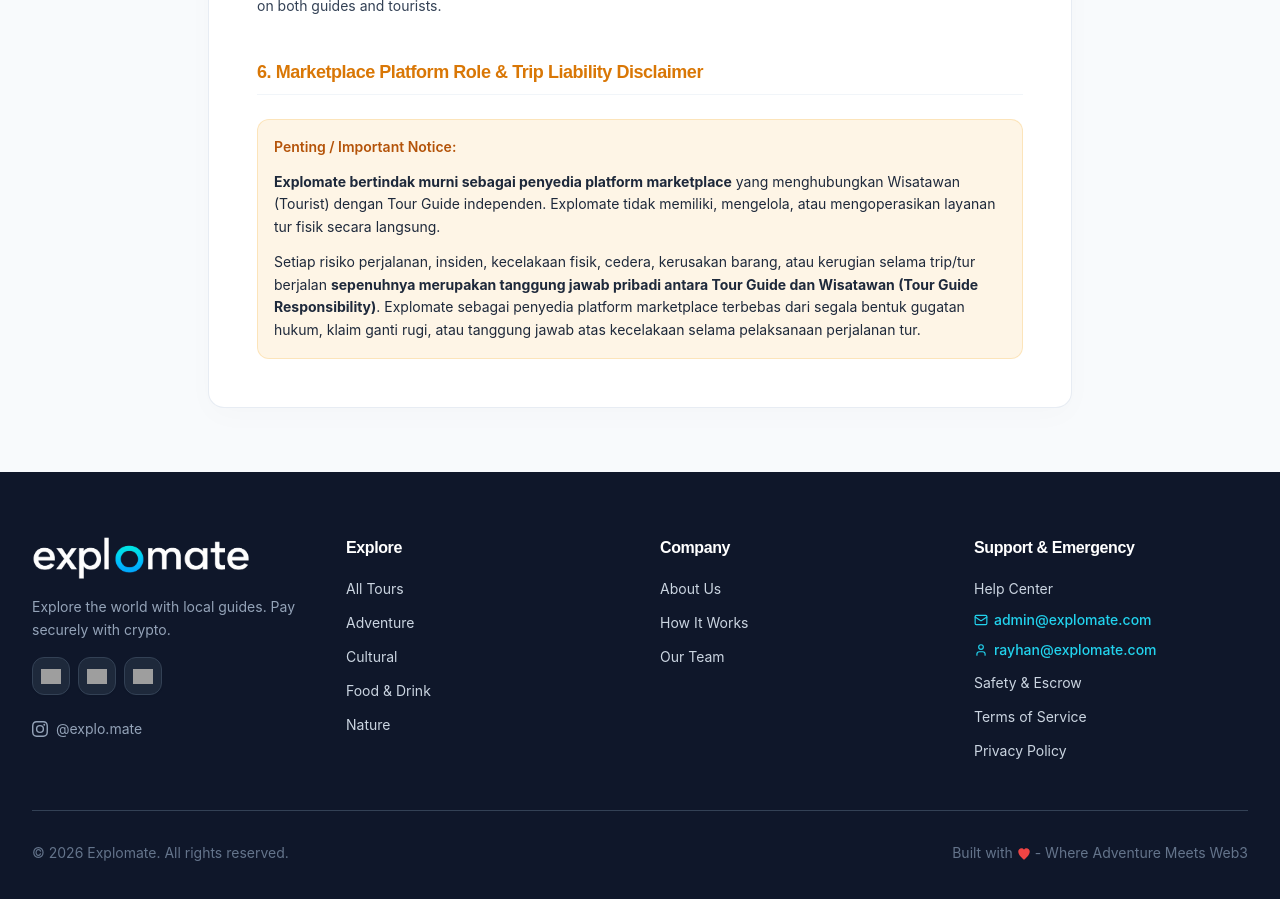
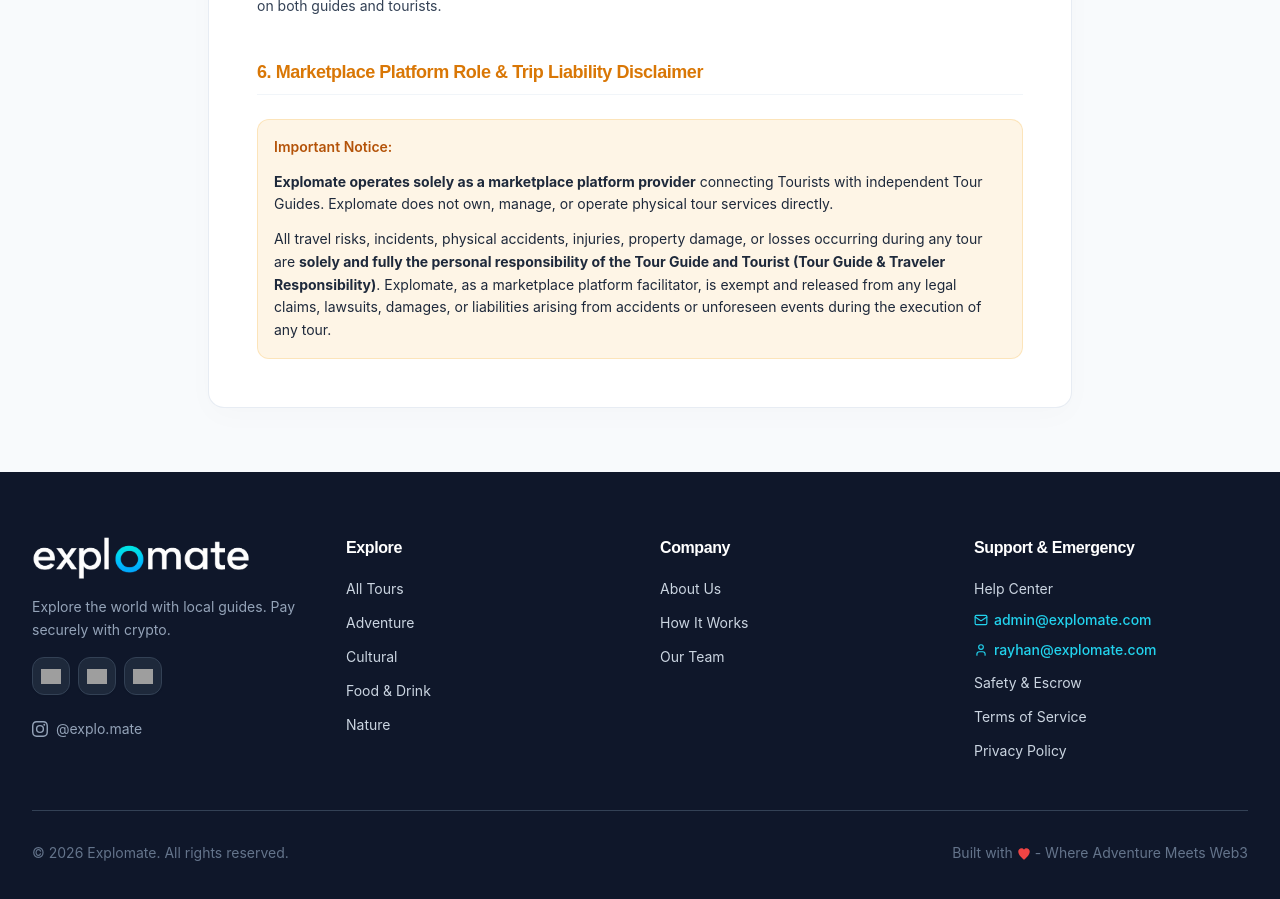
Before and after one commit to Guide-Bloc/GuideBloc, a Next.js app: page /terms-of-service in a window 1280 px wide. Shown: the part 1160-2059 px from the top of the page. Built offline with nearby package versions, Linux system fonts and the light colour scheme; no server answers; grey boxes are pictures that could not be loaded.

Commit message:
chore(i18n): ensure 100% English across all UI pages, safety guidelines, terms, and API responses

```diff
--- a/app/api/payments/verify/route.ts
+++ b/app/api/payments/verify/route.ts
@@ -301,7 +301,7 @@ export async function POST(req: Request) {
       status: "PAID",
       transferredAmountUSD,
       txHash: cleanTxHash,
-      message: "Payment successfully verified on-chain! Kuitansi PDF telah dikirim ke email kamu."
+      message: "Payment successfully verified on-chain! Your PDF receipt has been sent to your email."
     });
 
   } catch (error: any) {
--- a/app/safety/page.tsx
+++ b/app/safety/page.tsx
@@ -50,7 +50,7 @@ export default function SafetyPage() {
               },
               {
                 title: "4. Marketplace Liability Disclaimer",
-                desc: "Explomate bertindak murni sebagai platform marketplace. Setiap insiden, kecelakaan fisik, atau hal tak terduga selama trip merupakan tanggung jawab penuh Tour Guide & Wisatawan, bukan tanggung jawab platform Explomate.",
+                desc: "Explomate operates solely as a marketplace platform connecting travelers with independent tour guides. Any travel incidents, physical injuries, or unforeseen circumstances during the tour are the direct and sole responsibility of the Tour Guide and Traveler, not the Explomate platform.",
                 icon: ShieldAlert,
                 color: "text-amber-500 bg-amber-500/10",
               },
--- a/app/terms-of-service/page.tsx
+++ b/app/terms-of-service/page.tsx
@@ -67,13 +67,13 @@ export default function TermsOfServicePage() {
             </h2>
             <div className="p-4 bg-amber-500/10 border border-amber-500/20 rounded-xl space-y-3 text-dark-800 dark:text-dark-200">
               <p className="font-semibold text-amber-700 dark:text-amber-300">
-                Penting / Important Notice:
+                Important Notice:
               </p>
               <p>
-                <strong>Explomate bertindak murni sebagai penyedia platform marketplace</strong> yang menghubungkan Wisatawan (Tourist) dengan Tour Guide independen. Explomate tidak memiliki, mengelola, atau mengoperasikan layanan tur fisik secara langsung.
+                <strong>Explomate operates solely as a marketplace platform provider</strong> connecting Tourists with independent Tour Guides. Explomate does not own, manage, or operate physical tour services directly.
               </p>
               <p>
-                Setiap risiko perjalanan, insiden, kecelakaan fisik, cedera, kerusakan barang, atau kerugian selama trip/tur berjalan <strong>sepenuhnya merupakan tanggung jawab pribadi antara Tour Guide dan Wisatawan (Tour Guide Responsibility)</strong>. Explomate sebagai penyedia platform marketplace terbebas dari segala bentuk gugatan hukum, klaim ganti rugi, atau tanggung jawab atas kecelakaan selama pelaksanaan perjalanan tur.
+                All travel risks, incidents, physical accidents, injuries, property damage, or losses occurring during any tour are <strong>solely and fully the personal responsibility of the Tour Guide and Tourist (Tour Guide & Traveler Responsibility)</strong>. Explomate, as a marketplace platform facilitator, is exempt and released from any legal claims, lawsuits, damages, or liabilities arising from accidents or unforeseen events during the execution of any tour.
               </p>
             </div>
           </div>
```
